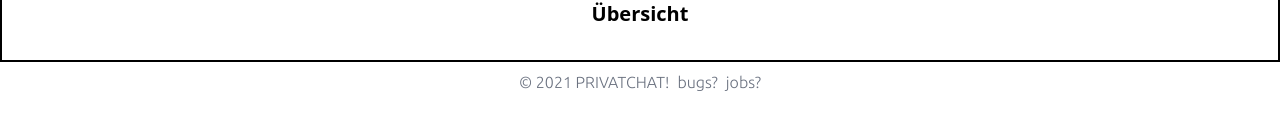
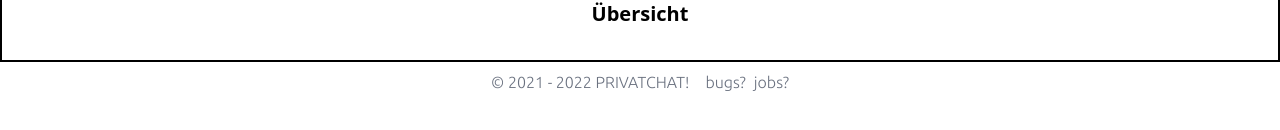
Before and after one commit to FortsetzungF/schulmappe-frontend, a Next.js app: page / in a window 1280 px wide. Shown: the part 326-456 px from the top of the page. Built offline with nearby package versions, Linux system fonts and the light colour scheme.

Commit message:
update copyright in footer

```diff
--- a/components/footer.js
+++ b/components/footer.js
@@ -4,9 +4,9 @@ export default function Footer() {
 	return (
 		<div className="relative h-8 2xl:h-5 text-center font-ubuntu font-thin text-gray-500 dark:text-gray-300">
 			<div className="absolute inset-x-0 bottom-2 uppercase">
-				&copy; 2021 Privatchat!
+				&copy; 2021 - 2022 Privatchat!
 
-				<span className="pl-2 normal-case">
+				<span className="pl-4 normal-case">
 					<Link href="https://github.com/FortsetzungF/schulmappe-frontend/issues">
 						<a className="hover:text-red-700 transition-colors duration-500">bugs?</a>
 					</Link>
```
